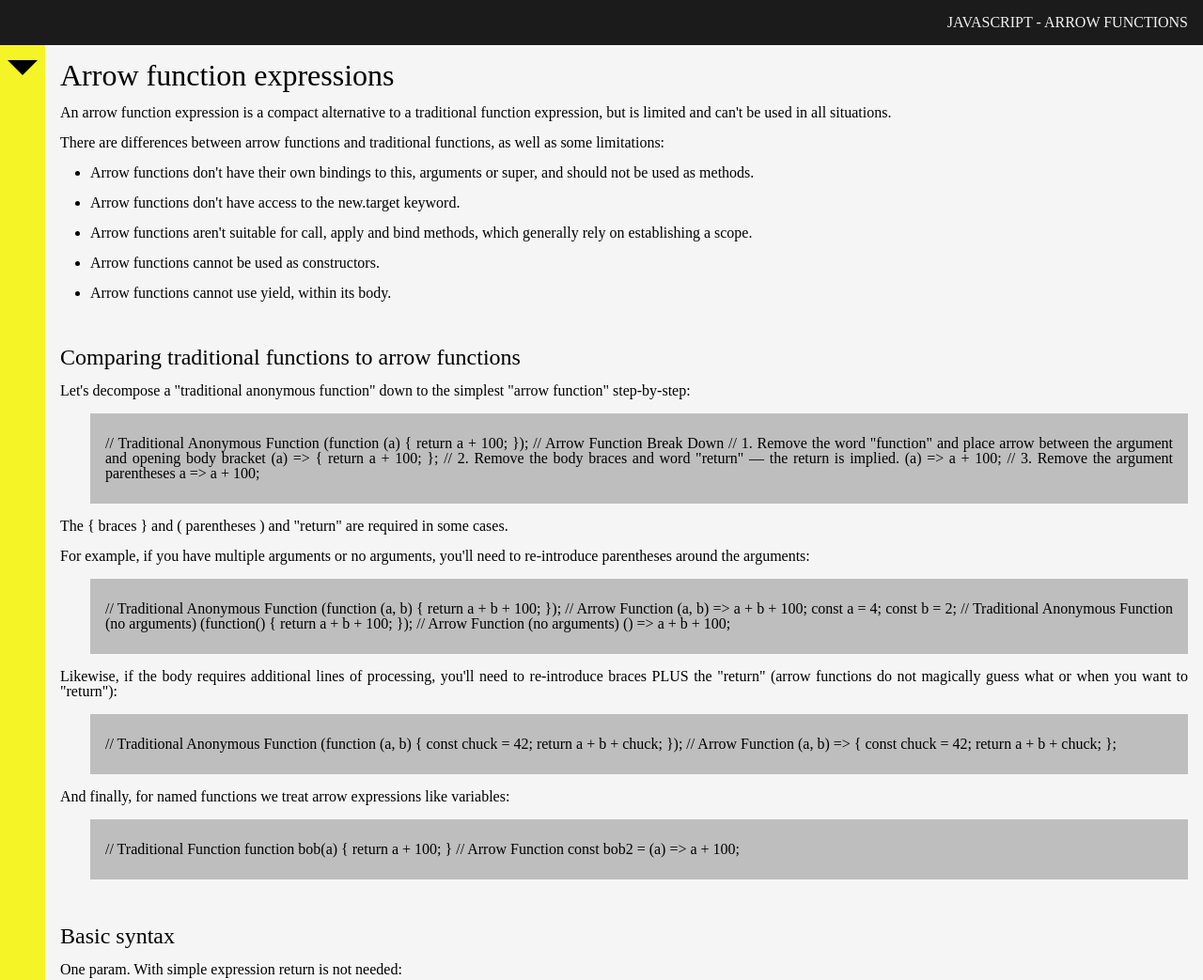
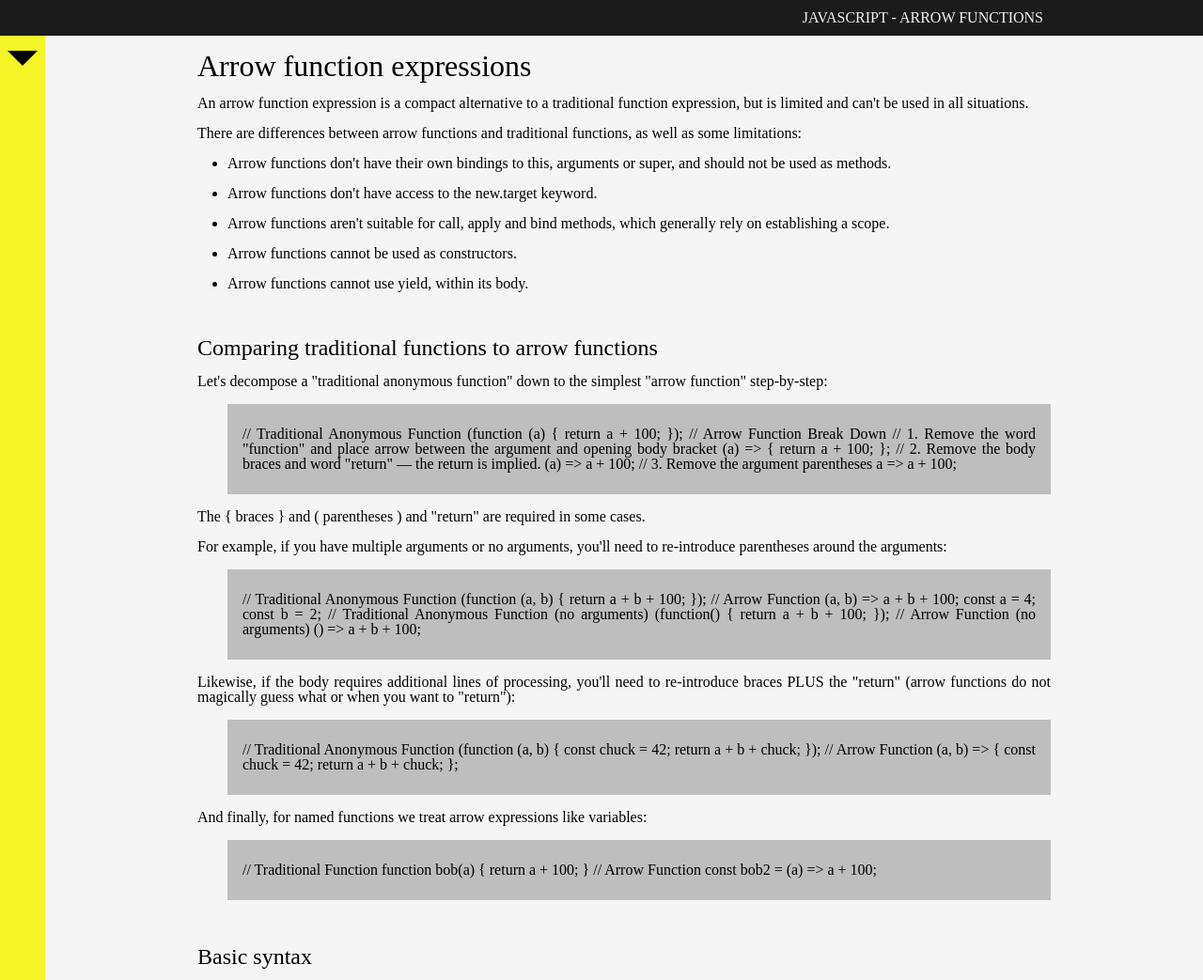
Before and after one commit to felipedomingosps/Technical-Documentation-Page, a plain HTML site: page index.html in a window 1280 px wide. Shown: the top 1043 px of the page at 94% size. Drawn offline with Linux system fonts and the light colour scheme.

Commit message:
Adjust max-width of the  main elements of the page

```diff
--- a/css/content.css
+++ b/css/content.css
@@ -1,3 +1,13 @@
+/* CONTENT */
+
+.content {
+    max-width: 940px;
+    display: block;
+    margin: 0 auto;
+}
+
+/* SECTION */
+
 h2 {
     font-size: 2rem;
     margin: 1rem;
@@ -10,14 +20,18 @@ h3 {
     margin-top: 3rem;
 }
 
-.firstH2 {
+h2:nth-child(1) {
     margin-top: 1rem;
 }
+
+/* SECTION PARAGRAPH */
 
 .section__paragraph {
     margin: 1rem;
     text-align: justify;
 }
+
+/* SECTION CODE */
 
 .section__code, ul {
     margin-left: 3rem;
--- a/css/header.css
+++ b/css/header.css
@@ -1,14 +1,16 @@
 .header {
     background-color: rgb(28, 27, 27);
     color: #f2f2f2;
-    padding: 1rem 1rem;
     text-align: right;
+    width: 100%;
 }
 
 
 .header__insideContainer {
     width: 100%;
-    max-width: 1280px;
+    max-width: 940px;
+    margin: 0 auto;
+    padding: .7rem 0;
 }
 
 .header__title {
--- a/index.html
+++ b/index.html
@@ -37,7 +37,7 @@
                 </nav>
                 <div class="content">
                     <section class="content__section">
-                        <h2 class="firstH2">Arrow function expressions</h2>
+                        <h2>Arrow function expressions</h2>
 
                         <p class="section__paragraph">
                             An arrow function expression is a compact alternative to a traditional function expression, but is limited and can't be used in all situations.
```
